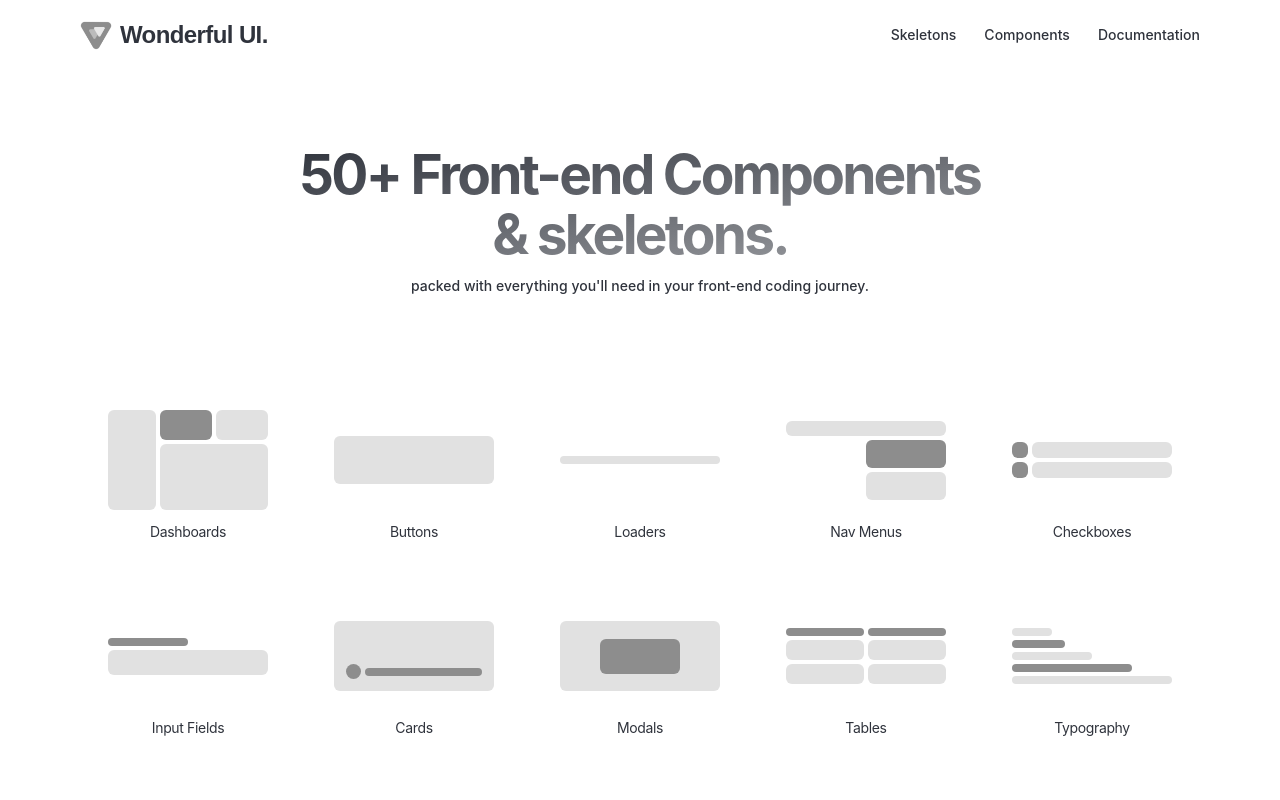
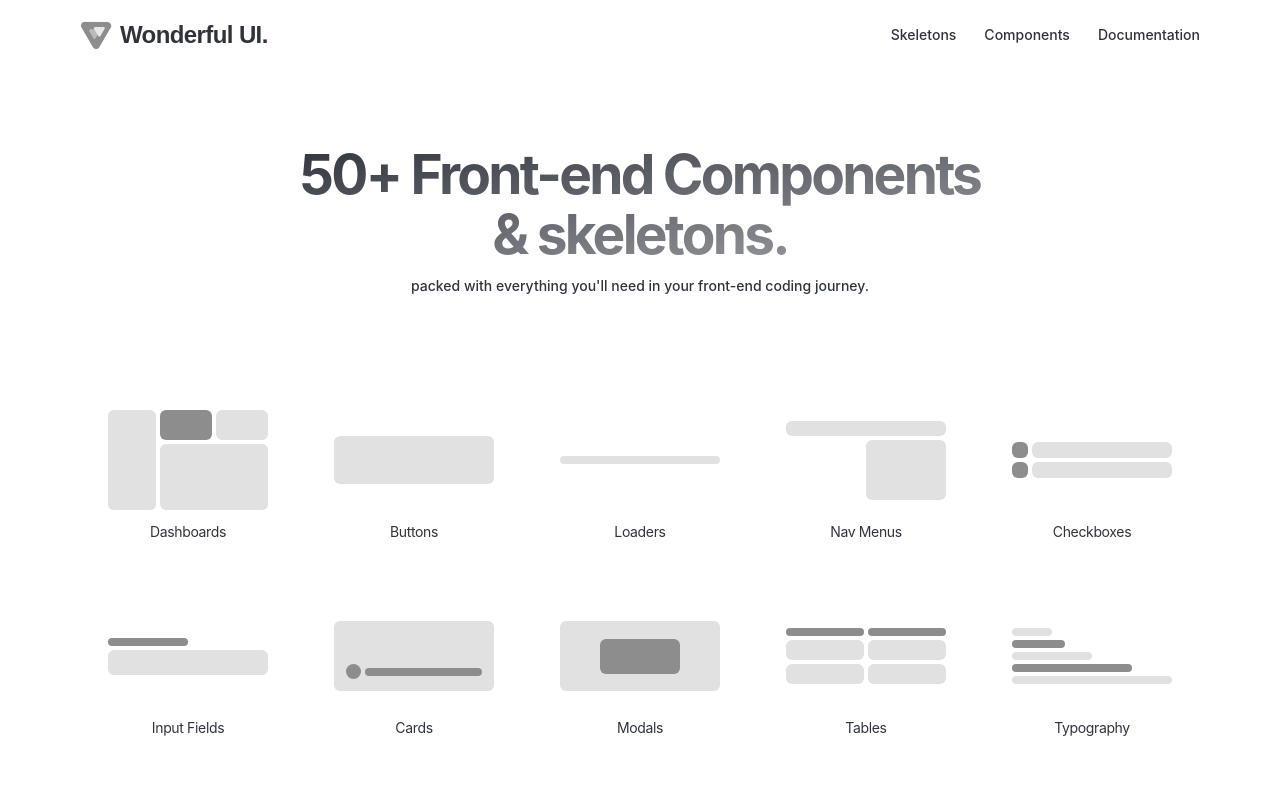
Before and after one commit to kevindermot99/Wonderful-UI, a React (Vite) app: page /#/ in a window 1280 px wide. Shown: the top 800 px of the page. Built offline with nearby package versions, Linux system fonts and the light colour scheme.

Commit message:
Update Home.jsx

```diff
--- a/src/Pages/Home.jsx
+++ b/src/Pages/Home.jsx
@@ -100,7 +100,7 @@ function Home() {
             <div className="h-[100px] w-[160px] flex items-end justify-center flex-col gap-1">
               <div className="h-[15px] w-full bg-item-bgl-1 rounded-md flex items-center justify-center"></div>
               <div className="h-[60px] w-1/2 flex items-center justify-center flex-col gap-1">
-                <span className="w-full h-auto flex-1 bg-item-bgl-2 rounded-md"></span>
+                {/* <span className="w-full h-auto flex-1 bg-item-bgl-2 rounded-md"></span> */}
                 <span className="w-full h-auto flex-1 bg-item-bgl-1 rounded-md"></span>
               </div>
             </div>
```
